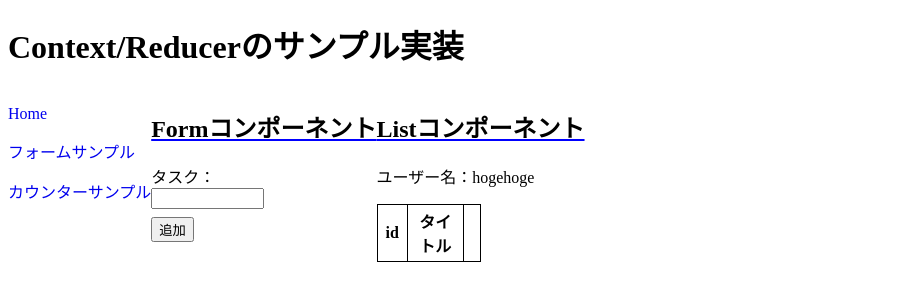
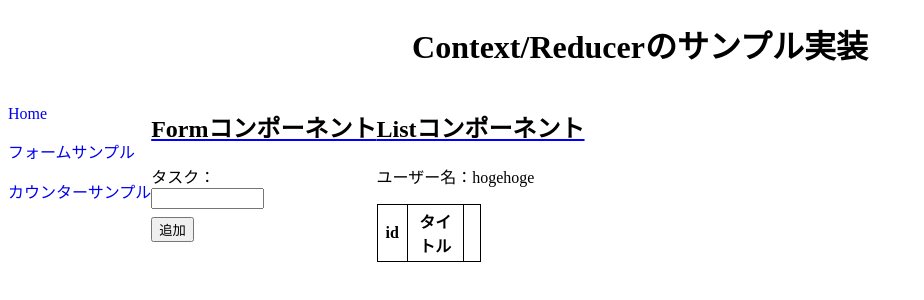
Before and after one commit to azufb/sampleApp_context_reducer, a React (Create React App) app: page /form in a window 1280 px wide. Shown: the top 300 px of the page, without its empty margins (0-924 px from the left). Built offline with nearby package versions, Linux system fonts and the light colour scheme.

Commit message:
Appコンポーネントにスタイル適用

```diff
--- a/src/App.tsx
+++ b/src/App.tsx
@@ -6,6 +6,7 @@ import ListIndex from './components/form/ListIndex';
 import CounterIndex from './components/counter/CounterIndex';
 import { UserInfoContext } from './contexts/context';
 import { UserInfoType } from './types/UserInfoType';
+import styles from './styles/app.module.scss';
 
 /**
  * Appコンポーネント
@@ -23,7 +24,7 @@ const App = (): JSX.Element => {
     <div>
       {/* ユーザー情報をどのコンポーネントでも利用できるよう、このコンポーネントでProviderに渡す */}
       <UserInfoContext.Provider value={userInfoInitialData}>
-        <h1>Context/Reducerのサンプル実装</h1>
+        <h1 className={styles.title}>Context/Reducerのサンプル実装</h1>
 
         <Routes>
           <Route path='/' element={<Navigation />}>
--- /dev/null
+++ b/src/styles/app.module.scss
@@ -0,0 +1,3 @@
+.title {
+  text-align: center;
+}
```
